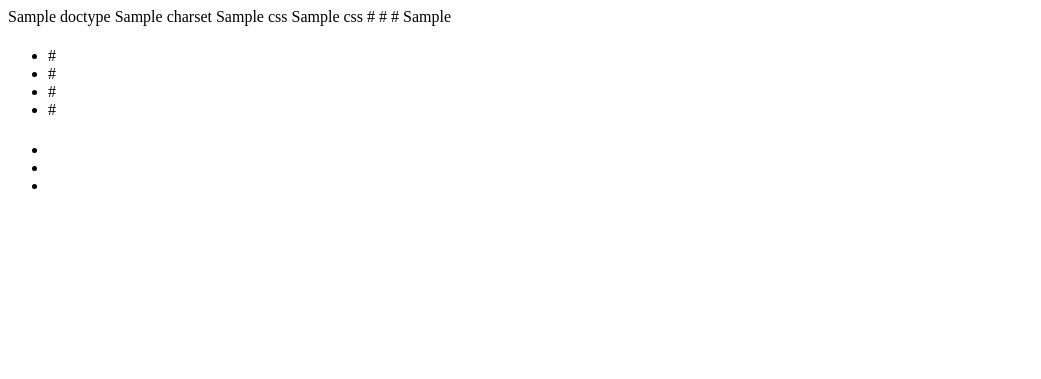
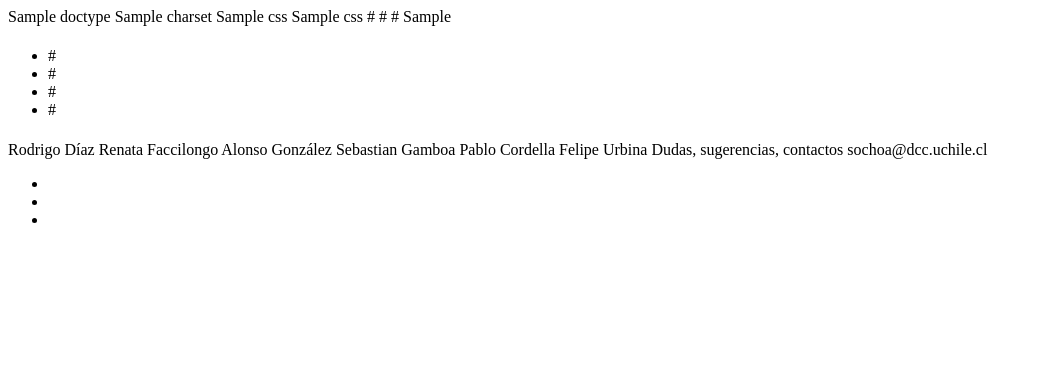
Before and after one commit to sagmor/portal-videoconferencias, a CakePHP app: template app/views/pages/about.ctp in a window 1280 px wide. Shown: the top 379 px of the page, without its empty margins (0-1041 px from the left). Run offline with PHP 8.4 and a stand-in for CakePHP, Linux system fonts and the light colour scheme; the template is opened without the code that fills it: most values are stand-ins (such as "Sample title", 1, 10 or a date in 2020); data that the repository does not hold is empty; some libraries are stand-ins or nearby versions.

Commit message:
about us

```diff
--- a/app/views/pages/about.ctp
+++ b/app/views/pages/about.ctp
@@ -1 +1,9 @@
 <h1><?php __('us')?></h1>
+Rodrigo Díaz
+Renata Faccilongo
+Alonso González
+Sebastian Gamboa
+Pablo Cordella
+Felipe Urbina
+
+Dudas, sugerencias, contactos sochoa@dcc.uchile.cl
```
